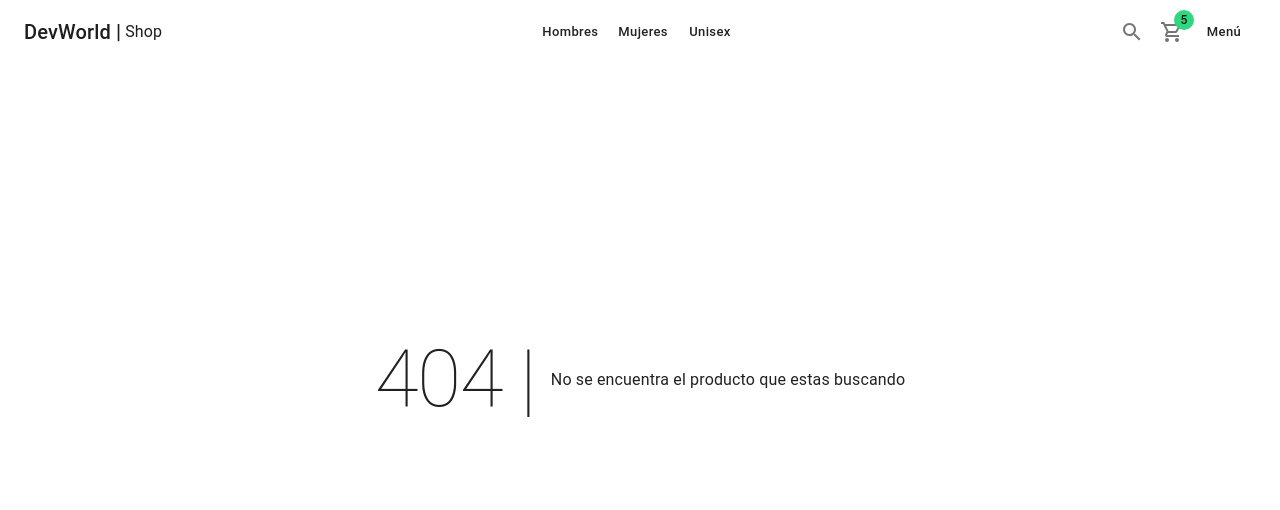
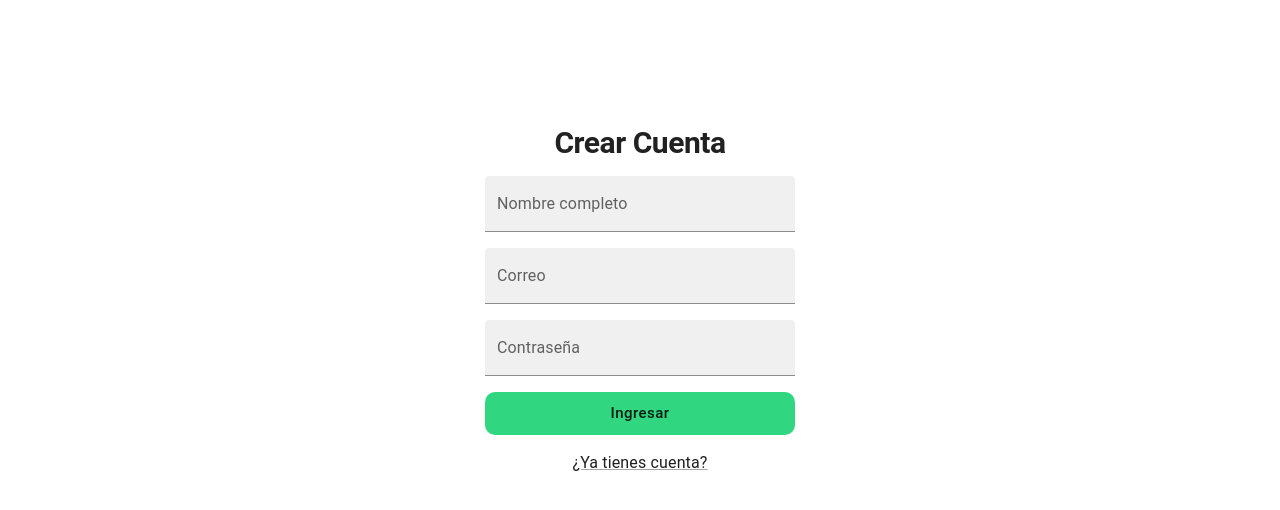
Before and after one commit to Moevil696/Ecommerce-Adso, a Next.js app: page /auth/register in a window 1280 px wide. Before the commit this address had no page. Shown: the top 510 px of the page. Built offline with nearby package versions, Linux system fonts and the light colour scheme.

Commit message:
Add: Login and Register

```diff
--- /dev/null
+++ b/components/layouts/AuthLayout.tsx
@@ -0,0 +1,23 @@
+import { Box } from '@mui/material'
+import Head from 'next/head'
+import React, { FC } from 'react'
+
+interface Props {
+  title: string,
+  children?: React.ReactNode
+}
+
+export const AuthLayout: FC<Props> = ({ children, title }) => {
+  return (
+    <>
+      <Head>
+        <title>{title}</title>
+      </Head>
+      <main>
+        <Box display='flex' justifyContent='center' alignItems='center' height="calc(100vh - 200px)">
+          {children}
+        </Box>
+      </main>
+    </>
+  )
+}
--- a/components/layouts/index.ts
+++ b/components/layouts/index.ts
@@ -1 +1,2 @@
 export * from './ShopLayout'
+export * from './AuthLayout'
--- /dev/null
+++ b/pages/auth/register.tsx
@@ -0,0 +1,44 @@
+import NextLink from 'next/link'
+import { Box, Button, Grid, TextField, Typography, Link } from "@mui/material"
+import { AuthLayout } from "../../components/layouts"
+
+
+const RegisterPage = () => {
+  return (
+    <AuthLayout title={"Register"}>
+      <Box sx={{ width: 350, padding: '10px 20px' }}>
+        <Grid container spacing={2}>
+          <Grid item xs={12}>
+            <Typography variant="h1" display='flex' justifyContent='center'>Crear Cuenta</Typography>
+          </Grid>
+
+          <Grid item xs={12}>
+            <TextField label='Nombre completo' variant="filled" fullWidth />
+          </Grid>
+
+          <Grid item xs={12}>
+            <TextField label='Correo' variant="filled" fullWidth />
+          </Grid>
+          <Grid item xs={12}>
+            <TextField label='Contraseña' type="password" variant="filled" fullWidth />
+          </Grid>
+
+          <Grid item xs={12}>
+            <Button color='secondary' className='circular-btn' size="large" fullWidth>
+              Ingresar
+            </Button>
+          </Grid>
+          <Grid item xs={12} display='flex' justifyContent='center'>
+            <NextLink href='/auth/login' passHref legacyBehavior>
+              <Link underline='always'>
+                ¿Ya tienes cuenta?
+              </Link>
+            </NextLink>
+          </Grid>
+        </Grid>
+      </Box>
+    </AuthLayout>
+  )
+}
+
+export default RegisterPage
```
Also changed, not shown: pages/auth/login.tsx (added, +40 -0 lines).
